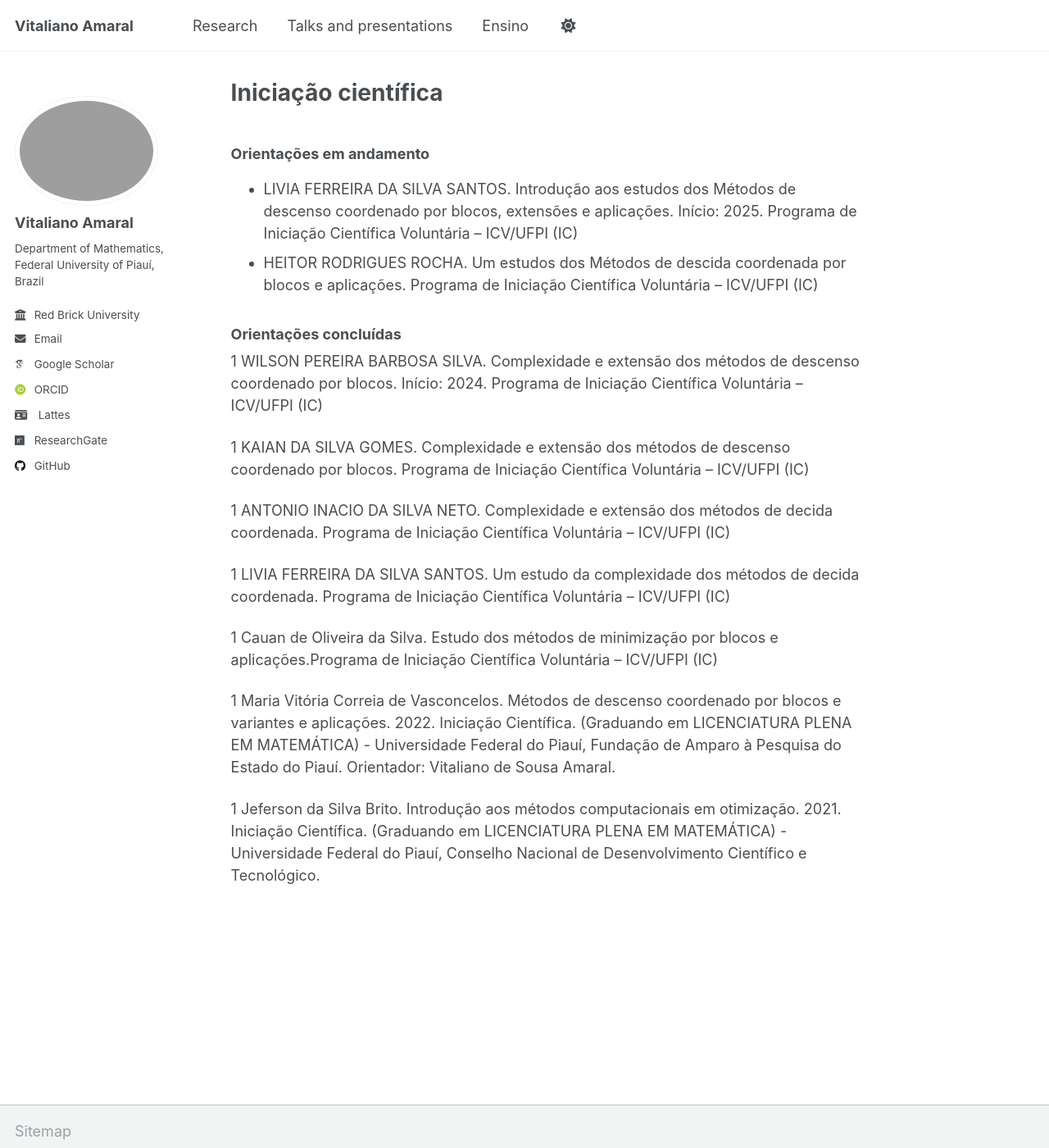
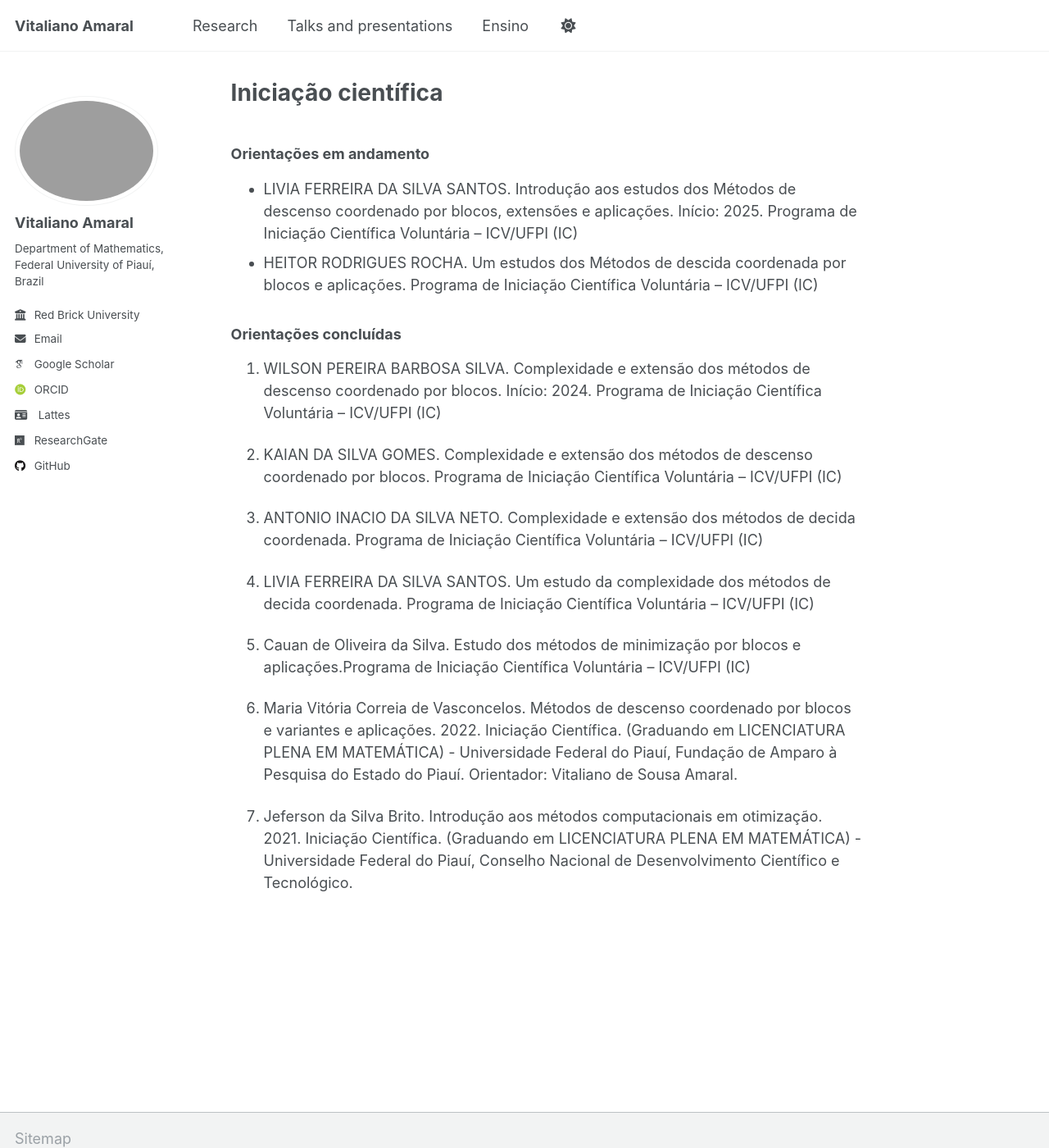
Before and after one commit to vitalianoamaral/vitalianoamaral.github.io, a Jekyll site: the page built from ensino/ic.md, in a window 1280 px wide and 1400 px high. Shown: the whole window at 82% size. Built offline with Jekyll 4.4.1, drawn with Linux system fonts in a browser that asks for light colours; some web fonts are replaced.

Commit message:
Fix numbering format in IC document

```diff
--- a/ensino/ic.md
+++ b/ensino/ic.md
@@ -9,16 +9,16 @@ author_profile: true
 * HEITOR RODRIGUES ROCHA. Um estudos dos Métodos de descida coordenada por blocos e aplicações. Programa de Iniciação Científica Voluntária – ICV/UFPI (IC)
 
 ### Orientações concluídas
-1 WILSON PEREIRA BARBOSA SILVA. Complexidade e extensão dos métodos de descenso coordenado por blocos. Início: 2024. Programa de Iniciação Científica Voluntária – ICV/UFPI (IC)
+1. WILSON PEREIRA BARBOSA SILVA. Complexidade e extensão dos métodos de descenso coordenado por blocos. Início: 2024. Programa de Iniciação Científica Voluntária – ICV/UFPI (IC)
 
-1 KAIAN DA SILVA GOMES. Complexidade e extensão dos métodos de descenso coordenado por blocos. Programa de Iniciação Científica Voluntária – ICV/UFPI (IC)
+1. KAIAN DA SILVA GOMES. Complexidade e extensão dos métodos de descenso coordenado por blocos. Programa de Iniciação Científica Voluntária – ICV/UFPI (IC)
 
-1 ANTONIO INACIO DA SILVA NETO. Complexidade e extensão dos métodos de decida coordenada. Programa de Iniciação Científica Voluntária – ICV/UFPI (IC)
+1. ANTONIO INACIO DA SILVA NETO. Complexidade e extensão dos métodos de decida coordenada. Programa de Iniciação Científica Voluntária – ICV/UFPI (IC)
 
-1 LIVIA FERREIRA DA SILVA SANTOS. Um estudo da complexidade dos métodos de decida coordenada. Programa de Iniciação Científica Voluntária – ICV/UFPI (IC)
+1. LIVIA FERREIRA DA SILVA SANTOS. Um estudo da complexidade dos métodos de decida coordenada. Programa de Iniciação Científica Voluntária – ICV/UFPI (IC)
 
-1 Cauan de Oliveira da Silva. Estudo dos métodos de minimização por blocos e aplicações.Programa de Iniciação Científica Voluntária – ICV/UFPI (IC)
+1. Cauan de Oliveira da Silva. Estudo dos métodos de minimização por blocos e aplicações.Programa de Iniciação Científica Voluntária – ICV/UFPI (IC)
 
-1 Maria Vitória Correia de Vasconcelos. Métodos de descenso coordenado por blocos e variantes e aplicações. 2022. Iniciação Científica. (Graduando em LICENCIATURA PLENA EM MATEMÁTICA) - Universidade Federal do Piauí, Fundação de Amparo à Pesquisa do Estado do Piauí. Orientador: Vitaliano de Sousa Amaral.
+1. Maria Vitória Correia de Vasconcelos. Métodos de descenso coordenado por blocos e variantes e aplicações. 2022. Iniciação Científica. (Graduando em LICENCIATURA PLENA EM MATEMÁTICA) - Universidade Federal do Piauí, Fundação de Amparo à Pesquisa do Estado do Piauí. Orientador: Vitaliano de Sousa Amaral.
 
-1 Jeferson da Silva Brito. Introdução aos métodos computacionais em otimização. 2021. Iniciação Científica. (Graduando em LICENCIATURA PLENA EM MATEMÁTICA) - Universidade Federal do Piauí, Conselho Nacional de Desenvolvimento Científico e Tecnológico.
+1. Jeferson da Silva Brito. Introdução aos métodos computacionais em otimização. 2021. Iniciação Científica. (Graduando em LICENCIATURA PLENA EM MATEMÁTICA) - Universidade Federal do Piauí, Conselho Nacional de Desenvolvimento Científico e Tecnológico.
```
